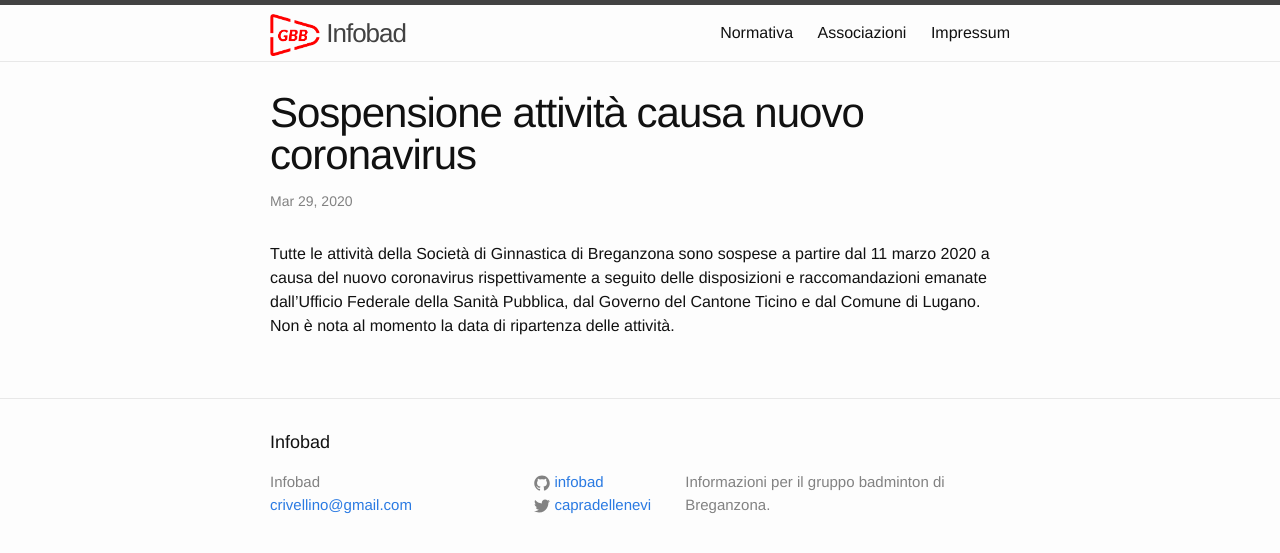
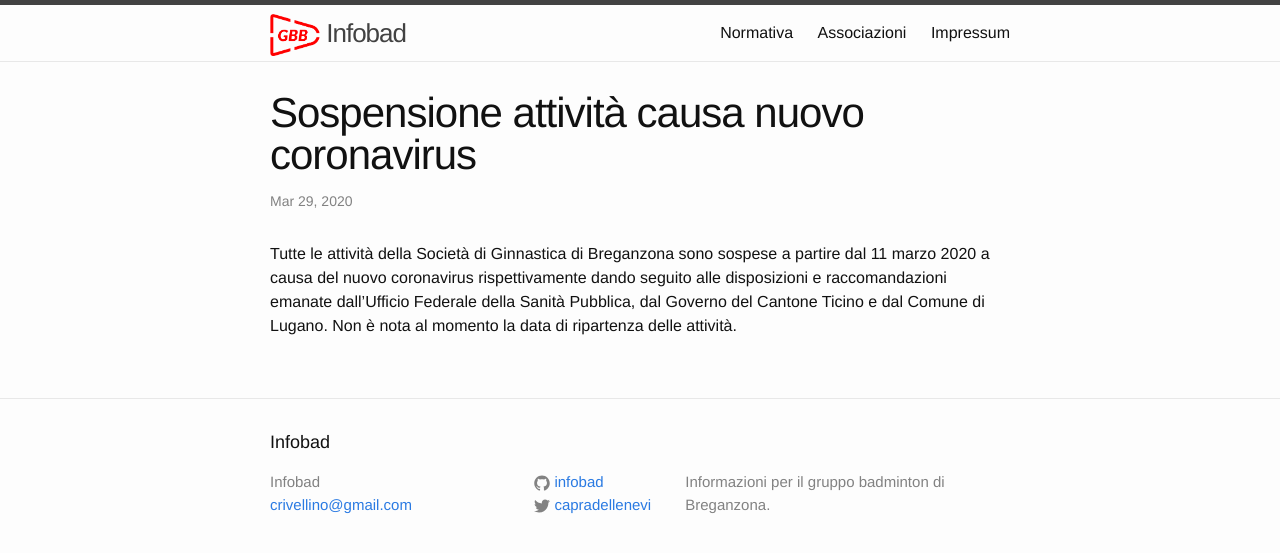
Before and after one commit to infobad/infobad.github.io, a Jekyll site: the page built from _posts/2020-03-29-covid-19.markdown, in a window 1280 px wide. Shown: the top 553 px of the page. Built offline with Jekyll 4.4.1, drawn with Linux system fonts in a browser that asks for light colours.

Commit message:
Add COVID-19 information

```diff
--- a/_posts/2020-03-29-covid-19.markdown
+++ b/_posts/2020-03-29-covid-19.markdown
@@ -4,4 +4,4 @@ title:  "Sospensione attività causa nuovo coronavirus"
 date:   2020-03-29 11:36:00
 categories: blog update
 ---
-Tutte le attività della Società di Ginnastica di Breganzona sono sospese a partire dal 11 marzo 2020 a causa del nuovo coronavirus rispettivamente a seguito delle disposizioni e raccomandazioni emanate dall’Ufficio Federale della Sanità Pubblica, dal Governo del Cantone Ticino e dal Comune di Lugano. Non è nota al momento la data di ripartenza delle attività.
+Tutte le attività della Società di Ginnastica di Breganzona sono sospese a partire dal 11 marzo 2020 a causa del nuovo coronavirus rispettivamente dando seguito alle disposizioni e raccomandazioni emanate dall’Ufficio Federale della Sanità Pubblica, dal Governo del Cantone Ticino e dal Comune di Lugano. Non è nota al momento la data di ripartenza delle attività.
```
